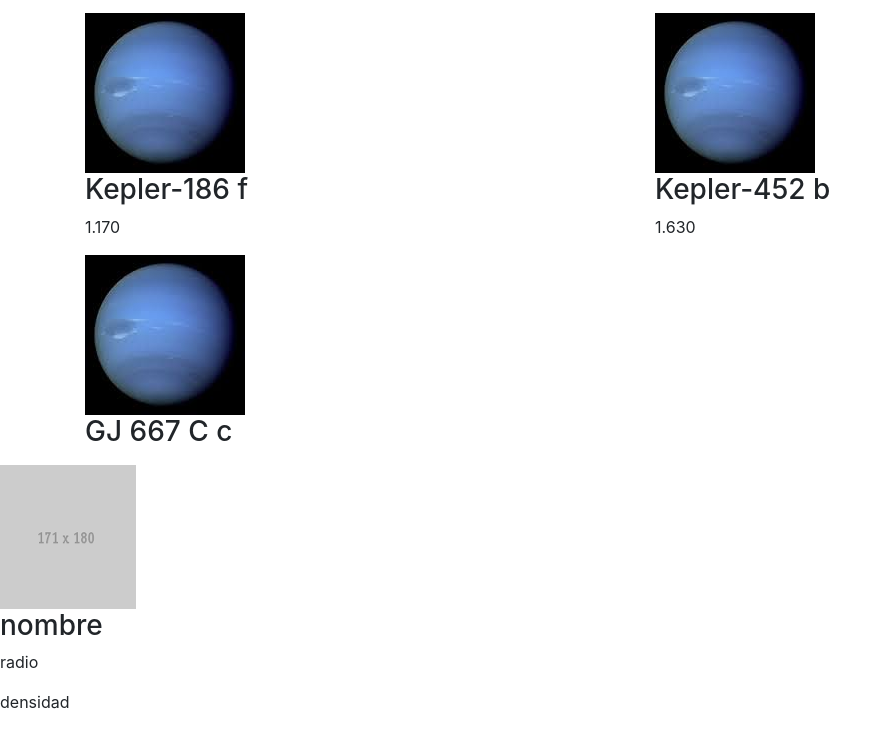
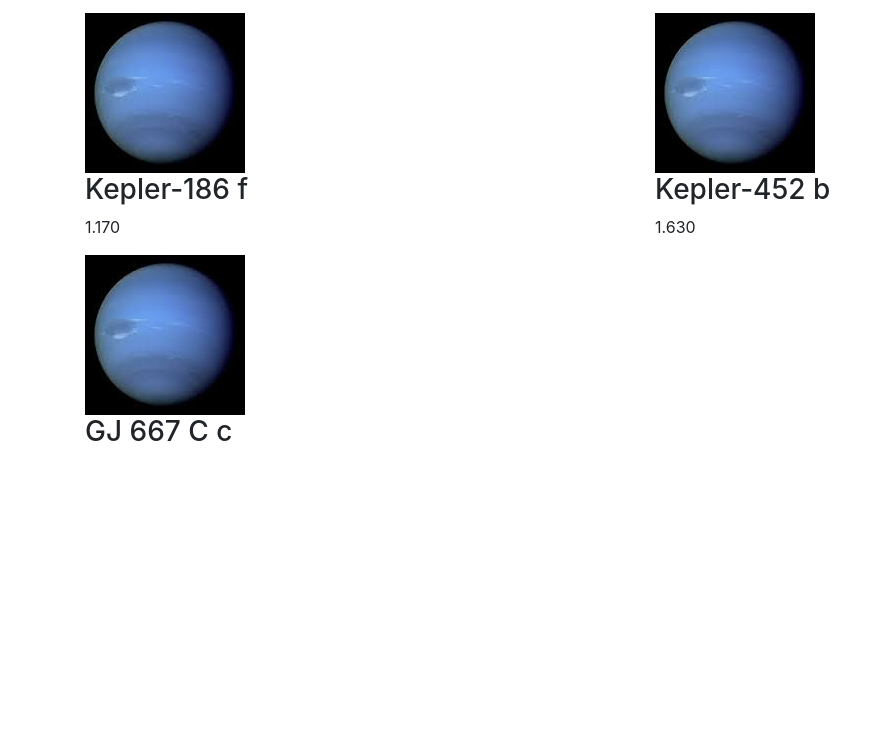
Before and after one commit to mireyasantiago/ejercicio-promesas, a website: page index.html in a window 1280 px wide. Shown: the part 2450-3180 px from the top of the page, without its empty margins (0-892 px from the left). After the commit the page ends 2915 px from the top, so only its background shows below. Drawn offline with nearby package versions, Linux system fonts and the light colour scheme.

Commit message:
craendola plantilla para imagenes

```diff
--- a/index.html
+++ b/index.html
@@ -15,35 +15,11 @@
       </ul>
     </header>
 
-
     <div class="container">
       <div id="mostrandoPlanetas" class="row">
-
-      </div>
-
-    </div>
-
-
-    <div class="row">
-      <div class="col-md-offset-3 col-md-6">
-        <div class="thumbnail">
-          <img src="assets/img/imagen.png" alt="..." class="img-circle">
-          <div class="caption">
-            <h3>nombre</h3>
-            <p>radio</p>
-            <p>densidad</p>
-          </div>
-        </div>
+        <!-- se imprimira la plantilla con los datos-->
       </div>
     </div>
-
-
-
-
-
-
-
-
 
 
     <script type="text/javascript" src="modules/jquery/dist/jquery.min.js"></script>
```
Also changed, not shown: assets/js/ejercicio.js (+11 -21 lines), assets/js/fetch.js (added, +11 -0 lines).
